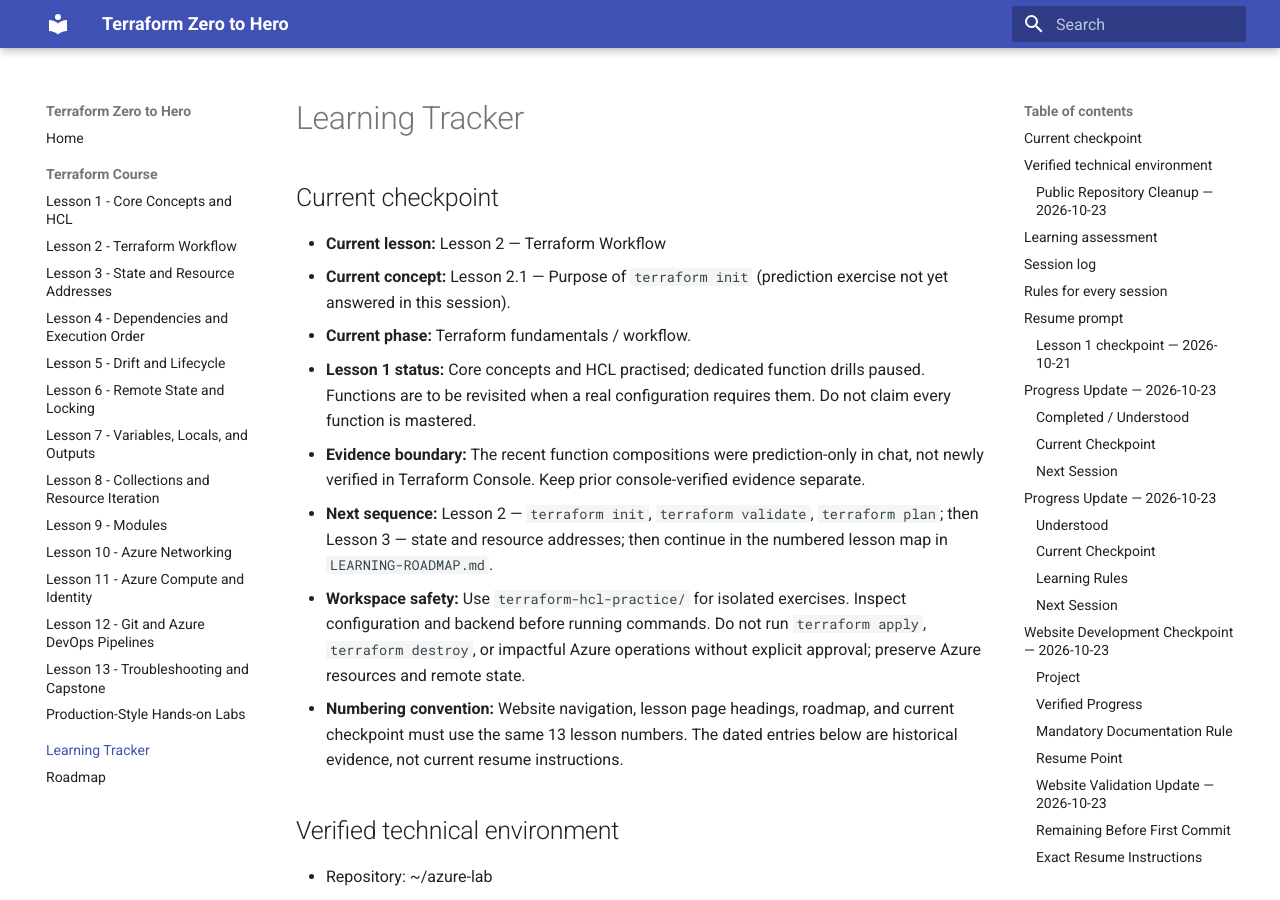
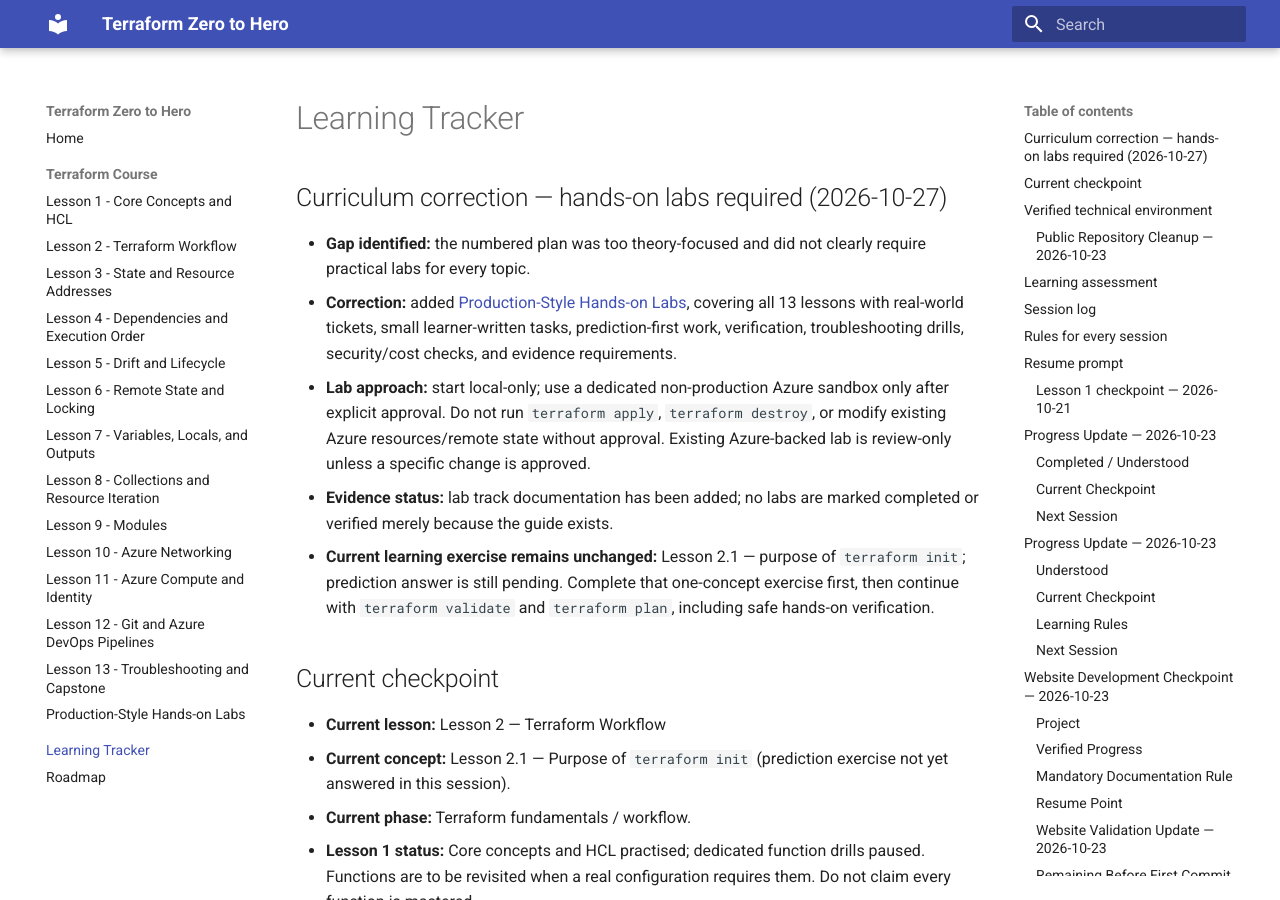
Before and after one commit to pshewale-dev/terraform-azure-lab, an MkDocs documentation site: the page built from docs/LEARNING-PROGRESS.md, in a window 1280 px wide and 900 px high. Built offline with MkDocs 1.6.1 and Material for MkDocs 9.7.7, drawn with Linux system fonts in a browser that asks for light colours.

Commit message:
docs: record practical lab curriculum correction

```diff
--- a/docs/LEARNING-PROGRESS.md
+++ b/docs/LEARNING-PROGRESS.md
@@ -1,3 +1,11 @@
+## Curriculum correction — hands-on labs required (2026-10-27)
+
+- **Gap identified:** the numbered plan was too theory-focused and did not clearly require practical labs for every topic.
+- **Correction:** added [Production-Style Hands-on Labs](production-labs.md), covering all 13 lessons with real-world tickets, small learner-written tasks, prediction-first work, verification, troubleshooting drills, security/cost checks, and evidence requirements.
+- **Lab approach:** start local-only; use a dedicated non-production Azure sandbox only after explicit approval. Do not run `terraform apply`, `terraform destroy`, or modify existing Azure resources/remote state without approval. Existing Azure-backed lab is review-only unless a specific change is approved.
+- **Evidence status:** lab track documentation has been added; no labs are marked completed or verified merely because the guide exists.
+- **Current learning exercise remains unchanged:** Lesson 2.1 — purpose of `terraform init`; prediction answer is still pending. Complete that one-concept exercise first, then continue with `terraform validate` and `terraform plan`, including safe hands-on verification.
+
 ## Current checkpoint
 - **Current lesson:** Lesson 2 — Terraform Workflow
 - **Current concept:** Lesson 2.1 — Purpose of `terraform init` (prediction exercise not yet answered in this session).
```
